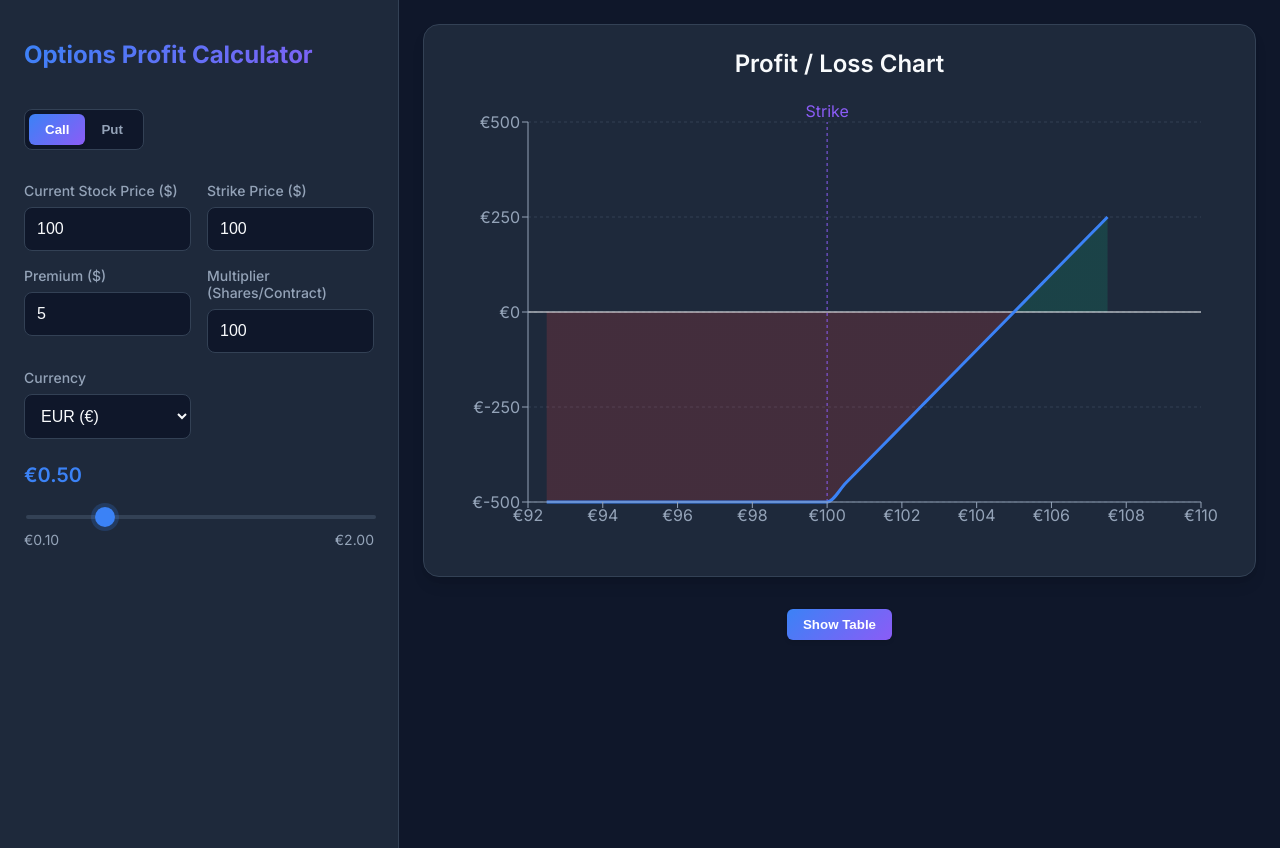
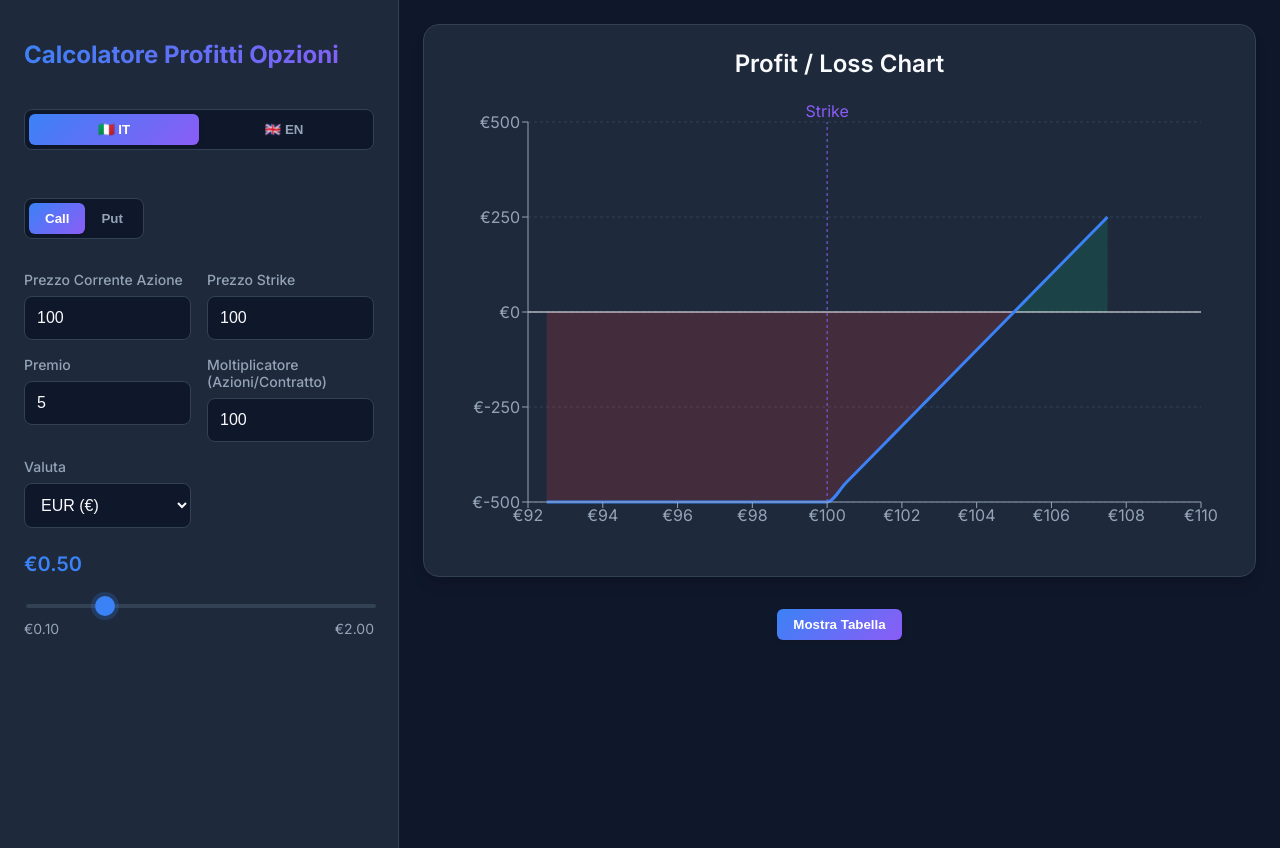
Before and after one commit to gianlucalippolis/options-pl-calculator, a React (Create React App) app: page / in a window 1280 px wide. Built offline with nearby package versions, Linux system fonts and the light colour scheme.

Commit message:
added languages and fixed title

```diff
--- a/public/index.html
+++ b/public/index.html
@@ -1,5 +1,5 @@
 <!DOCTYPE html>
-<html lang="en">
+<html lang="it">
   <head>
     <meta charset="utf-8" />
     <link rel="icon" href="%PUBLIC_URL%/favicon.ico" />
@@ -7,7 +7,7 @@
     <meta name="theme-color" content="#000000" />
     <meta
       name="description"
-      content="Web site created using create-react-app"
+      content="Calcolatore di profitti e perdite per opzioni Call e Put. Analizza il rendimento delle tue strategie di trading con grafici interattivi e tabelle dettagliate."
     />
     <link rel="apple-touch-icon" href="%PUBLIC_URL%/logo192.png" />
     <!--
@@ -24,7 +24,7 @@
       work correctly both with client-side routing and a non-root public URL.
       Learn how to configure a non-root public URL by running `npm run build`.
     -->
-    <title>React App</title>
+    <title>Calcolatore Profitti Opzioni | Options Profit Calculator</title>
   </head>
   <body>
     <noscript>You need to enable JavaScript to run this app.</noscript>
--- a/src/App.js
+++ b/src/App.js
@@ -1,11 +1,14 @@
 import React from 'react';
 import OptionsCalculator from './components/OptionsCalculator';
+import { LanguageProvider } from './context/LanguageContext';
 
 function App() {
   return (
-    <div className="App">
-      <OptionsCalculator />
-    </div>
+    <LanguageProvider>
+      <div className="App">
+        <OptionsCalculator />
+      </div>
+    </LanguageProvider>
   );
 }
 
--- /dev/null
+++ b/src/components/LanguageSelector.js
@@ -0,0 +1,27 @@
+import React from 'react';
+import { useLanguage } from '../context/LanguageContext';
+
+const LanguageSelector = () => {
+  const { language, toggleLanguage } = useLanguage();
+
+  return (
+    <div className="toggle-container" style={{ marginBottom: '1.5rem' }}>
+      <button
+        className={`toggle-btn ${language === 'it' ? 'active' : ''}`}
+        onClick={toggleLanguage}
+        style={{ flex: 1 }}
+      >
+        🇮🇹 IT
+      </button>
+      <button
+        className={`toggle-btn ${language === 'en' ? 'active' : ''}`}
+        onClick={toggleLanguage}
+        style={{ flex: 1 }}
+      >
+        🇬🇧 EN
+      </button>
+    </div>
+  );
+};
+
+export default LanguageSelector;
--- a/src/components/OptionsCalculator.js
+++ b/src/components/OptionsCalculator.js
@@ -3,8 +3,11 @@ import OptionsForm from './OptionsForm';
 import ResultsTable from './ResultsTable';
 import ResultsChart from './ResultsChart';
 import IntervalSlider from './IntervalSlider';
+import LanguageSelector from './LanguageSelector';
+import { useLanguage } from '../context/LanguageContext';
 
 const OptionsCalculator = () => {
+  const { t } = useLanguage();
   const [data, setData] = useState({
     type: 'call',
     currentPrice: 100,
@@ -75,7 +78,8 @@ const OptionsCalculator = () => {
   return (
     <div className="layout-container">
       <div className="sidebar">
-        <h1 style={{ fontSize: '1.5rem', marginBottom: '1rem', textAlign: 'left' }}>Options Profit Calculator</h1>
+        <h1 style={{ fontSize: '1.5rem', marginBottom: '1rem', textAlign: 'left' }}>{t('title')}</h1>
+        <LanguageSelector />
         <OptionsForm data={data} onChange={setData} />
         <IntervalSlider value={interval} onChange={setInterval} currency={data.currency} />
       </div>
@@ -89,7 +93,7 @@ const OptionsCalculator = () => {
             style={{ maxWidth: '200px', margin: '0 auto' }}
             onClick={() => setShowTable(!showTable)}
           >
-            {showTable ? 'Hide Table' : 'Show Table'}
+            {showTable ? t('hideTable') : t('showTable')}
           </button>
         </div>
 
--- a/src/components/OptionsForm.js
+++ b/src/components/OptionsForm.js
@@ -1,6 +1,8 @@
 import React from 'react';
+import { useLanguage } from '../context/LanguageContext';
 
 const OptionsForm = ({ data, onChange }) => {
+  const { t } = useLanguage();
   const handleChange = (field, value) => {
     onChange({ ...data, [field]: value });
   };
@@ -13,20 +15,20 @@ const OptionsForm = ({ data, onChange }) => {
             className={`toggle-btn ${data.type === 'call' ? 'active' : ''}`}
             onClick={() => handleChange('type', 'call')}
           >
-            Call
+            {t('call')}
           </button>
           <button
             className={`toggle-btn ${data.type === 'put' ? 'active' : ''}`}
             onClick={() => handleChange('type', 'put')}
           >
-            Put
+            {t('put')}
           </button>
         </div>
       </div>
 
       <div className="grid grid-cols-2 gap-4">
         <div>
-          <label htmlFor="currentPrice">Current Stock Price ($)</label>
+          <label htmlFor="currentPrice">{t('currentStockPrice')}</label>
           <input
             id="currentPrice"
             type="number"
@@ -36,7 +38,7 @@ const OptionsForm = ({ data, onChange }) => {
           />
         </div>
         <div>
-          <label htmlFor="strikePrice">Strike Price ($)</label>
+          <label htmlFor="strikePrice">{t('strikePrice')}</label>
           <input
             id="strikePrice"
             type="number"
@@ -46,7 +48,7 @@ const OptionsForm = ({ data, onChange }) => {
           />
         </div>
         <div>
-          <label htmlFor="premium">Premium ($)</label>
+          <label htmlFor="premium">{t('premium')}</label>
           <input
             id="premium"
             type="number"
@@ -56,7 +58,7 @@ const OptionsForm = ({ data, onChange }) => {
           />
         </div>
         <div>
-          <label htmlFor="multiplier">Multiplier (Shares/Contract)</label>
+          <label htmlFor="multiplier">{t('multiplier')}</label>
           <input
             id="multiplier"
             type="number"
@@ -66,15 +68,15 @@ const OptionsForm = ({ data, onChange }) => {
           />
         </div>
         <div>
-          <label htmlFor="currency">Currency</label>
+          <label htmlFor="currency">{t('currency')}</label>
           <select
             id="currency"
             value={data.currency}
             onChange={(e) => handleChange('currency', e.target.value)}
           >
-            <option value="EUR">EUR (€)</option>
-            <option value="USD">USD ($)</option>
-            <option value="GBP">GBP (£)</option>
+            <option value="EUR">{t('currencyEUR')}</option>
+            <option value="USD">{t('currencyUSD')}</option>
+            <option value="GBP">{t('currencyGBP')}</option>
           </select>
         </div>
       </div>
--- a/src/components/ResultsTable.js
+++ b/src/components/ResultsTable.js
@@ -1,6 +1,8 @@
 import React from 'react';
+import { useLanguage } from '../context/LanguageContext';
 
 const ResultsTable = ({ results, currency, strikePrice }) => {
+  const { t } = useLanguage();
   const getSymbol = (curr) => {
     switch(curr) {
       case 'USD': return '$';
@@ -16,9 +18,9 @@ const ResultsTable = ({ results, currency, strikePrice }) => {
       <table>
         <thead>
           <tr>
-            <th>Stock Price</th>
-            <th>Profit / Loss</th>
-            <th>% Return</th>
+            <th>{t('stockPrice')}</th>
+            <th>{t('profitLoss')}</th>
+            <th>{t('percentReturn')}</th>
           </tr>
         </thead>
         <tbody>
@@ -27,7 +29,7 @@ const ResultsTable = ({ results, currency, strikePrice }) => {
             return (
               <tr key={index} style={isStrike ? { backgroundColor: 'rgba(59, 130, 246, 0.1)', borderLeft: '4px solid var(--accent-primary)' } : {}}>
                 <td style={isStrike ? { fontWeight: 'bold', color: 'var(--accent-primary)' } : {}}>
-                  {symbol}{row.price.toFixed(2)} {isStrike && '(Strike)'}
+                  {symbol}{row.price.toFixed(2)} {isStrike && `(${t('strike')})`}
                 </td>
                 <td className={row.pnl >= 0 ? 'text-success' : 'text-danger'} style={isStrike ? { fontWeight: 'bold' } : {}}>
                   {row.pnl >= 0 ? '+' : ''}{symbol}{row.pnl.toFixed(2)}
--- /dev/null
+++ b/src/context/LanguageContext.js
@@ -0,0 +1,30 @@
+import React, { createContext, useState, useContext } from 'react';
+import { translations } from '../i18n/translations';
+
+const LanguageContext = createContext();
+
+export const LanguageProvider = ({ children }) => {
+  const [language, setLanguage] = useState('it'); // Default to Italian
+
+  const t = (key) => {
+    return translations[language][key] || key;
+  };
+
+  const toggleLanguage = () => {
+    setLanguage(prev => prev === 'it' ? 'en' : 'it');
+  };
+
+  return (
+    <LanguageContext.Provider value={{ language, setLanguage, t, toggleLanguage }}>
+      {children}
+    </LanguageContext.Provider>
+  );
+};
+
+export const useLanguage = () => {
+  const context = useContext(LanguageContext);
+  if (!context) {
+    throw new Error('useLanguage must be used within a LanguageProvider');
+  }
+  return context;
+};
--- /dev/null
+++ b/src/i18n/translations.js
@@ -0,0 +1,62 @@
+export const translations = {
+  it: {
+    // Main title
+    title: 'Calcolatore Profitti Opzioni',
+
+    // Option types
+    call: 'Call',
+    put: 'Put',
+
+    // Form labels
+    currentStockPrice: 'Prezzo Corrente Azione',
+    strikePrice: 'Prezzo Strike',
+    premium: 'Premio',
+    multiplier: 'Moltiplicatore (Azioni/Contratto)',
+    currency: 'Valuta',
+
+    // Buttons
+    showTable: 'Mostra Tabella',
+    hideTable: 'Nascondi Tabella',
+
+    // Table headers
+    stockPrice: 'Prezzo Azione',
+    profitLoss: 'Profitto / Perdita',
+    percentReturn: '% Rendimento',
+    strike: 'Strike',
+
+    // Currency options
+    currencyEUR: 'EUR (€)',
+    currencyUSD: 'USD ($)',
+    currencyGBP: 'GBP (£)',
+  },
+  en: {
+    // Main title
+    title: 'Options Profit Calculator',
+
+    // Option types
+    call: 'Call',
+    put: 'Put',
+
+    // Form labels
+    currentStockPrice: 'Current Stock Price',
+    strikePrice: 'Strike Price',
+    premium: 'Premium',
+    multiplier: 'Multiplier (Shares/Contract)',
+    currency: 'Currency',
+
+    // Buttons
+    showTable: 'Show Table',
+    hideTable: 'Hide Table',
+
+    // Table headers
+    stockPrice: 'Stock Price',
+    profitLoss: 'Profit / Loss',
+    percentReturn: '% Return',
+    strike: 'Strike',
+
+    // Currency options
+    currencyEUR: 'EUR (€)',
+    currencyUSD: 'USD ($)',
+    currencyGBP: 'GBP (£)',
+  }
+};
```
